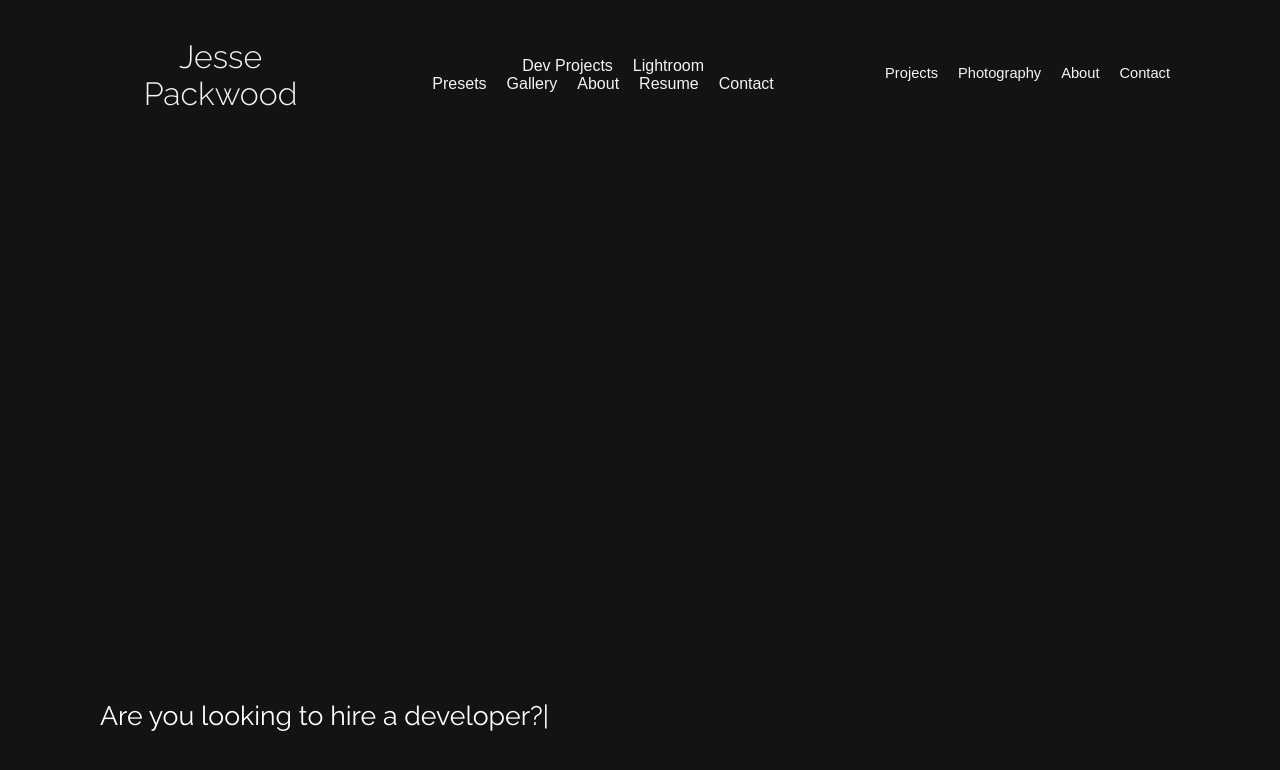
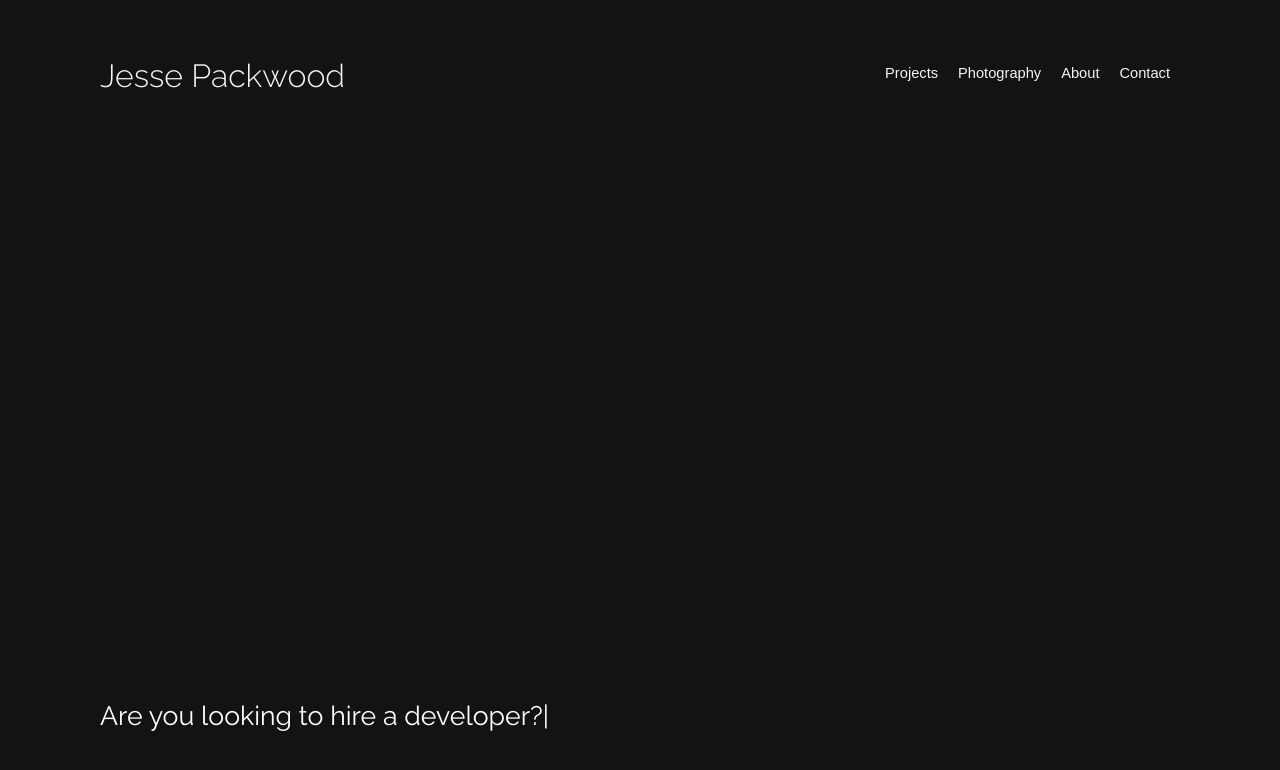
Before and after one commit to jessepackwood/jessepackwood.github.io, a React (Create React App) app: page / in a window 1280 px wide. Shown: the top 770 px of the page. Built offline with nearby package versions, Linux system fonts and the light colour scheme.

Commit message:
fix displaying header links

```diff
--- a/src/components/Header/Header.css
+++ b/src/components/Header/Header.css
@@ -66,6 +66,9 @@
 .menu-icon {
   display: none; }
 
+.mobile-link-container {
+  display: none; }
+
 @media screen and (max-width: 680px) {
   .header {
     padding: 10px 15px; } }
--- a/src/components/Header/Header.js
+++ b/src/components/Header/Header.js
@@ -29,7 +29,7 @@ class Header extends Component {
               <div className={this.state.menuOpened ? 'mobile-link-container mobile-opened': 'mobile-link-container'}>
                 <span className='nav-link mobile-link'><Link to='projects' className='route-link' onClick={this.toggleMobileMenu}>Dev Projects</Link></span>
                 <span className='nav-link mobile-link'><Link to='presets' className='route-link' onClick={this.toggleMobileMenu}>Lightroom Presets</Link></span>
-                <span className='nav-link mobile-link'><Link to='gallery' className='route-link' onClick={this.toggleMobileMenu}>Gallery</Link></span>
+                <span className='nav-link mobile-link'><Link to='gallery' className='route-link' onClick={this.toggleMobileMenu}>Photography</Link></span>
                 <span className='nav-link mobile-link'><Link to='/about' className='route-link' onClick={this.toggleMobileMenu}>About</Link></span>
                 <span className='nav-link mobile-link'><a href={resume} className='route-link'>Resume</a></span>
                 <span className='nav-link mobile-link'><Link to='/contact' className='route-link' onClick={this.toggleMobileMenu}>Contact</Link></span>
--- a/src/components/Header/Header.scss
+++ b/src/components/Header/Header.scss
@@ -72,6 +72,10 @@
 .menu-icon {
   display: none;
 }
+
+.mobile-link-container {
+  display: none;
+}
 @media screen and (max-width: 680px) {
   .header {
     padding: 10px 15px;
```
